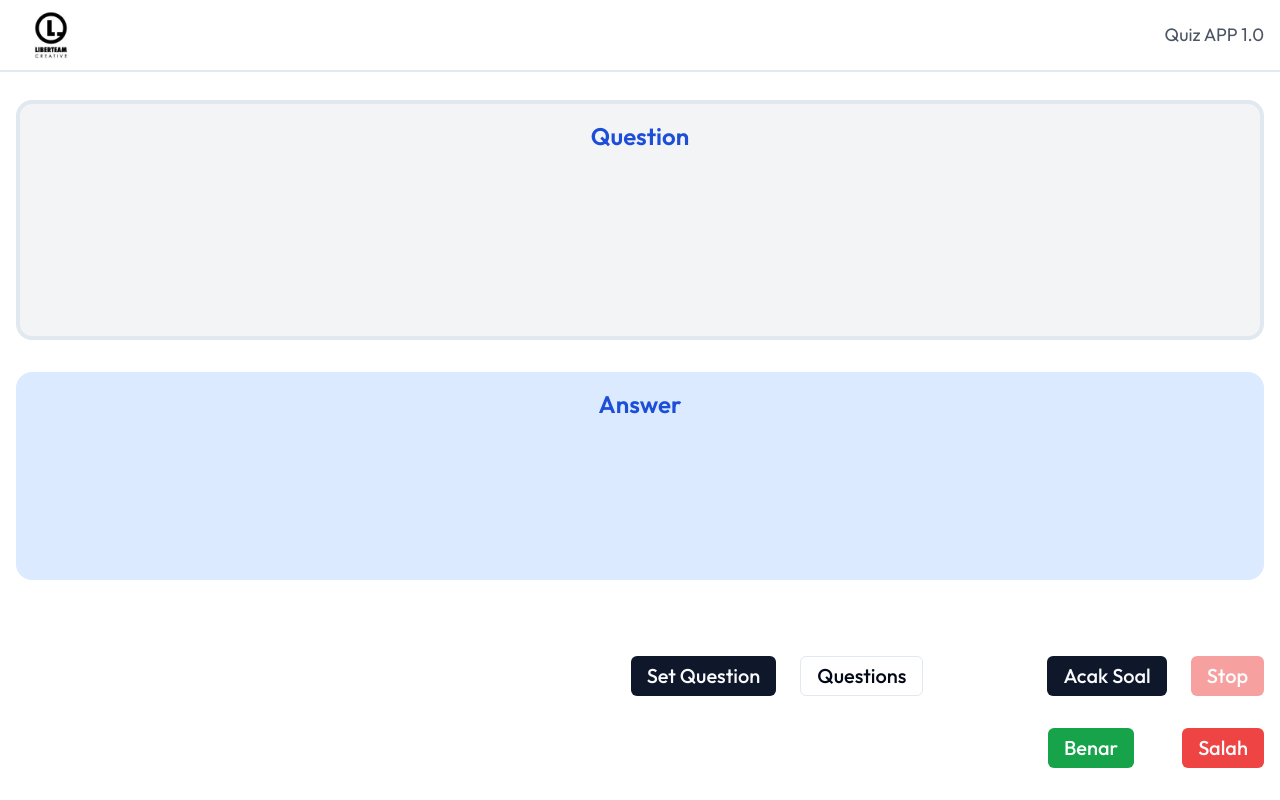
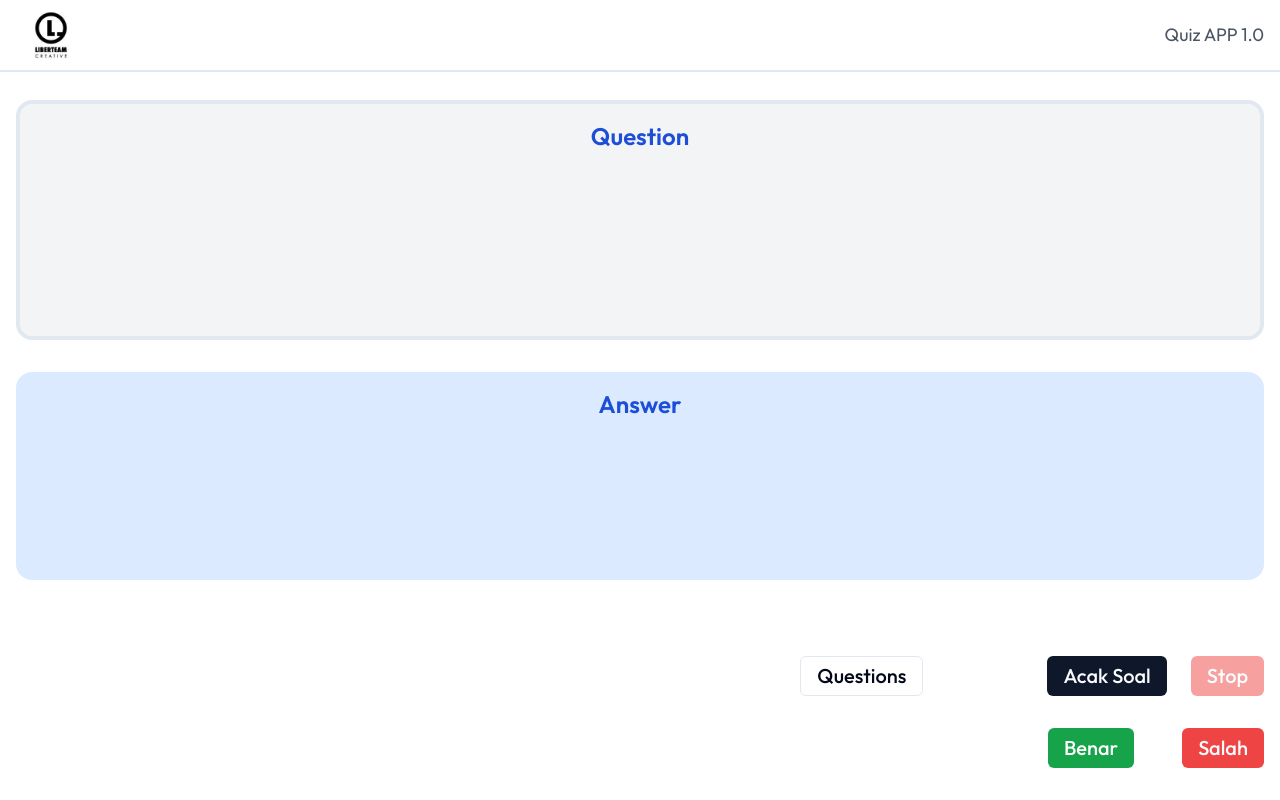
Before and after one commit to agungkeys/quiz, a Next.js app: page / in a window 1280 px wide. Built offline with nearby package versions, Linux system fonts and the light colour scheme.

Commit message:
- remove button set question

```diff
--- a/pages/index.tsx
+++ b/pages/index.tsx
@@ -187,7 +187,7 @@ const Home: React.FC<HomeProps> = () => {
 
           <div className='flex pt-[4em]'>
             <div className='py-3 flex ml-auto gap-6'>
-              <Button onClick={handleAnswerToLocalStorage} className='text-xl'>Set Question</Button>
+              {/* <Button onClick={handleAnswerToLocalStorage} className='text-xl'>Set Question</Button> */}
               <Link href='/questions'>
                 <Button className='mr-[5em] text-xl' variant={`outline`}>Questions</Button>
               </Link>
```
